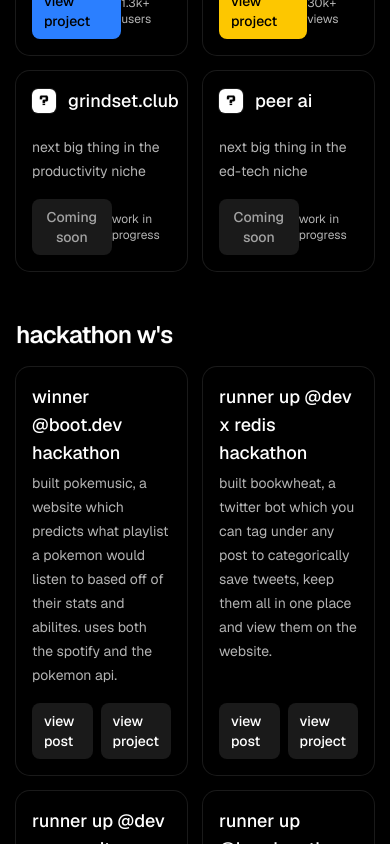
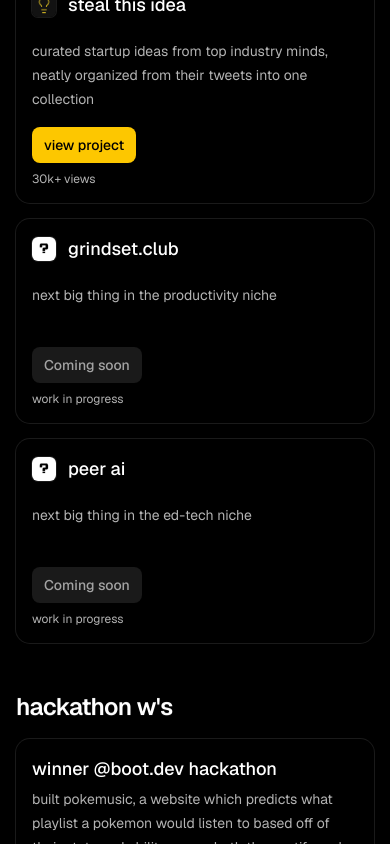
Before and after one commit to realhardik18/hrdk.life, a Next.js app: page / in a window 390 px wide. Shown: the part 800-1644 px from the top of the page. Built offline with nearby package versions, Linux system fonts and the light colour scheme.

Commit message:
made it reisable for mobile

```diff
--- a/app/page.tsx
+++ b/app/page.tsx
@@ -258,7 +258,7 @@
               <h2 className="mb-4 md:mb-6 text-2xl md:text-3xl font-semibold tracking-tight">showcase</h2>
             </Reveal>
             <Reveal delay={75}>
-              <div className="grid grid-cols-2 gap-4 md:gap-5">
+              <div className="grid grid-cols-1 sm:grid-cols-2 gap-4 md:gap-5">
                 {projects.map((p, idx) => {
                   const c = hueClasses(p.color)
                   return (
@@ -274,7 +274,7 @@
                       <div className="flex h-full flex-col gap-4">
                         <div className="flex items-center gap-3">
                           <img
-                            src={p.image} // Added logo rendering
+                            src={p.image}
                             alt={`${p.title} logo`}
                             className="h-6 w-6 rounded-sm ring-1 ring-white/10 bg-white/5 shrink-0"
                           />
@@ -291,7 +291,7 @@
                             </p>
                           ) : null}
                         </div>
-                        <div className="mt-auto flex items-center justify-between">
+                        <div className="mt-auto flex flex-col sm:flex-row items-start sm:items-center justify-between gap-2">
                           {p.url && !p.comingSoon ? (
                             <a
                               href={p.url}
@@ -336,7 +336,7 @@
               <h2 className="mb-4 md:mb-6 text-2xl md:text-3xl font-semibold tracking-tight">hackathon w&apos;s</h2>
             </Reveal>
             <Reveal delay={75}>
-              <div className="grid grid-cols-2 gap-4 md:gap-5">
+              <div className="grid grid-cols-1 sm:grid-cols-2 gap-4 md:gap-5">
                 {[
                   { title: "winner @boot.dev hackathon", note: "built pokemusic, a website which predicts what playlist a pokemon would listen to based off of their stats and abilites. uses both the spotify and the pokemon api.", post: "https://blog.boot.dev/news/hackathon-sept-2022/", project: "https://github.com/realhardik18/PokeMusic" },
                   { title: "runner up @dev x redis hackathon", note: "built bookwheat, a twitter bot which you can tag under any post to categorically save tweets, keep them all in one place and view them on the website.", post: "https://dev.to/devteam/redis-hackathon-winners-announced-524d", project: "https://github.com/realhardik18/Book-Wheat" },
```
